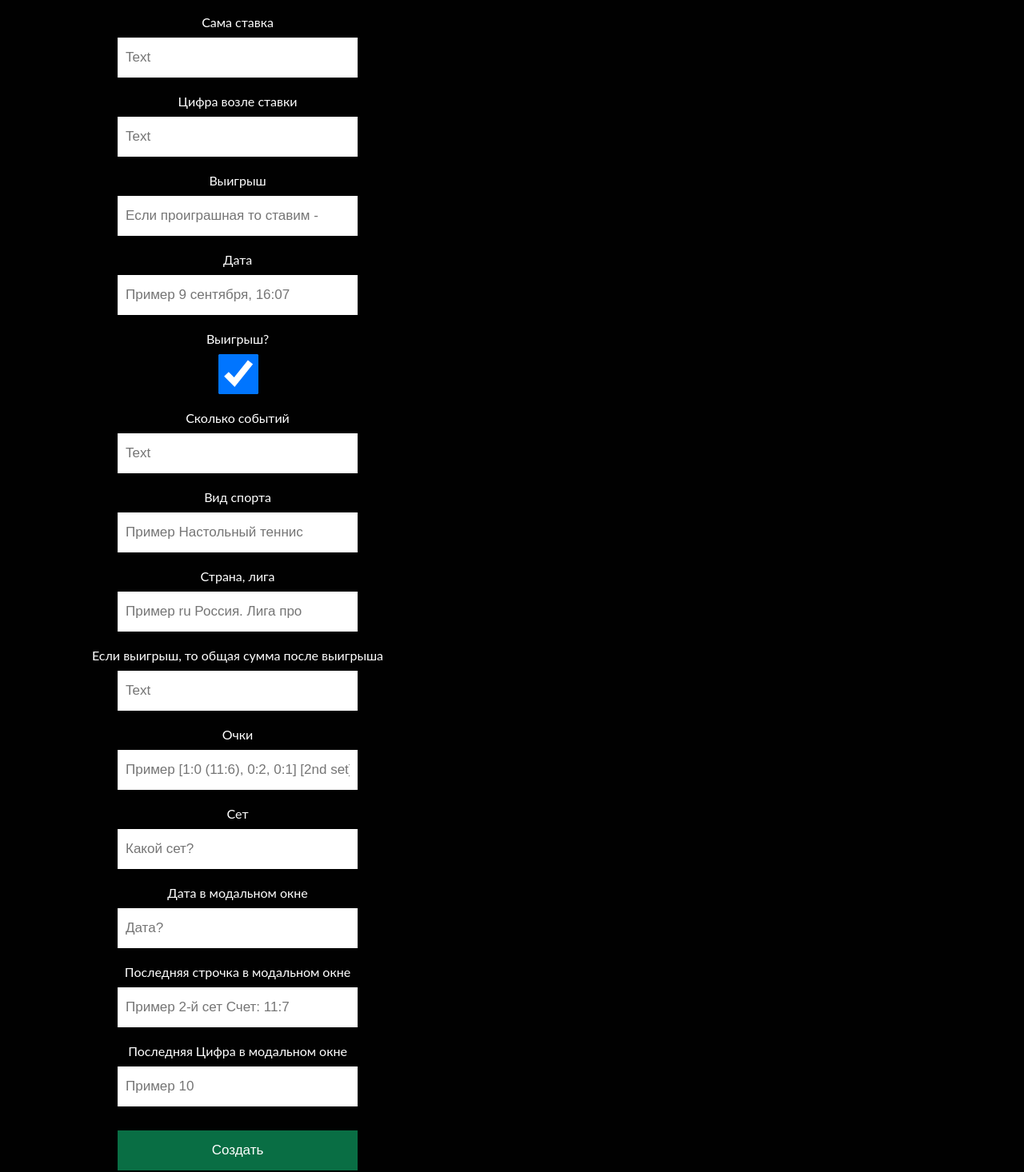
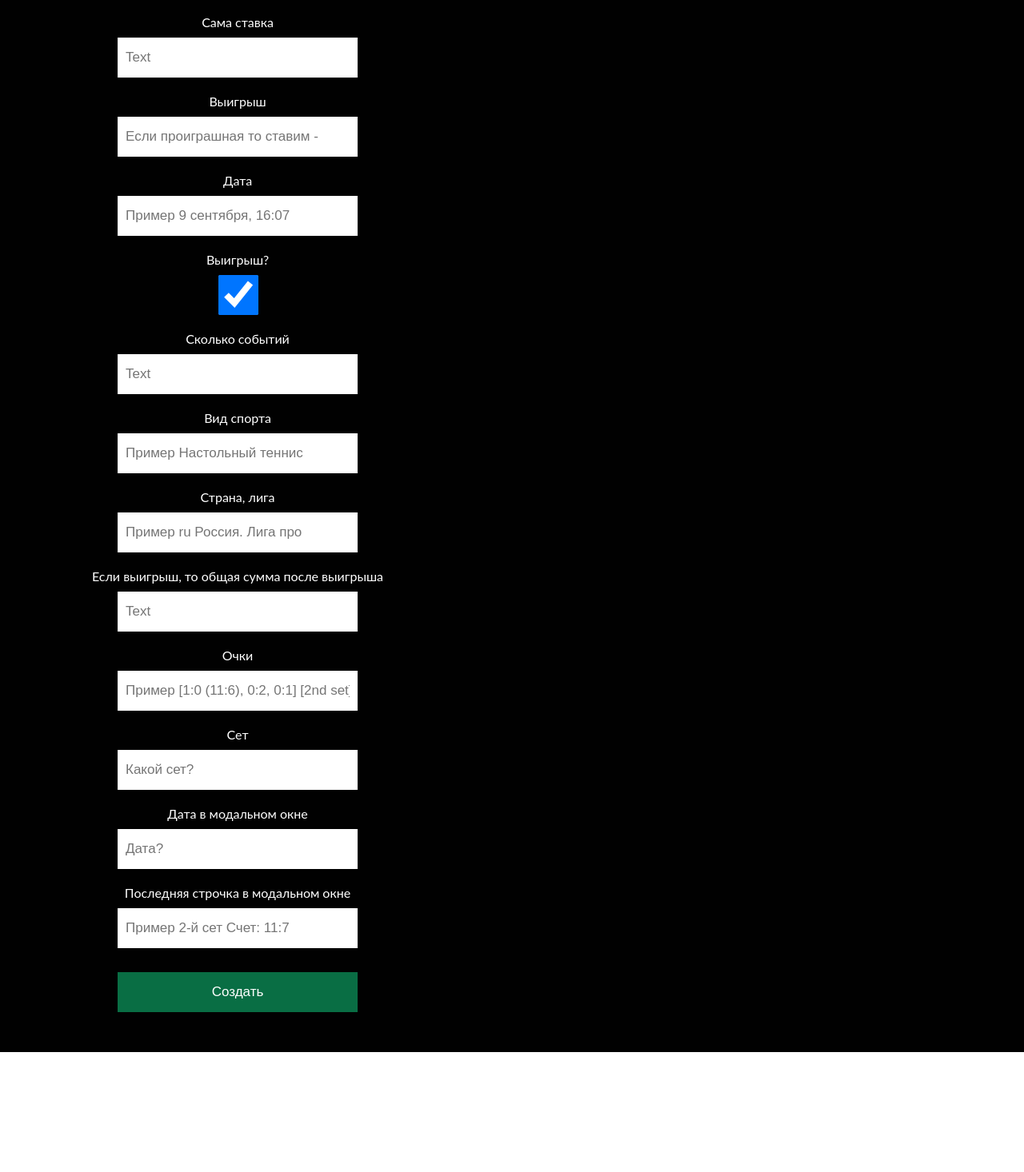
Before and after one commit to Chupserso/betSite, a React (Create React App) app: page / in a window 1280 px wide. Shown: the part 1491-2957 px from the top of the page at 80% size. After the commit the page ends 2807 px from the top, so only its background shows below. Built offline with nearby package versions, Linux system fonts and the light colour scheme.

Commit message:
4 commit

```diff
--- a/src/components/bet/Bet.js
+++ b/src/components/bet/Bet.js
@@ -63,6 +63,8 @@ export const Bet = (props) => {
     lastText={lastText}
     lastNumber={lastNumber} /> : null;
 
+    const winRuble = result == "Выигрыш" ? " ₽" : "";
+
     return (
         <>
             { modal }
@@ -98,7 +100,7 @@ export const Bet = (props) => {
                         </div>
                         <div className="bet-wrapper-item">
                             <span>Выигрыш</span>
-                            <div className={"number" + winCLassName}>{win} ₽</div>
+                            <div className={"number" + winCLassName}>{win} {winRuble}</div>
                         </div>
                         <img src={arrowRightImg} alt="arrow" />
                     </div>
--- a/src/components/betForm/BetForm.js
+++ b/src/components/betForm/BetForm.js
@@ -117,9 +117,6 @@ export const BetForm = (props) => {
                 <label>Сама ставка</label>
                 <input type="text" value={bet} placeholder="Text" onChange={(e) => {setBet(e.target.value); }} />
 
-                <label>Цифра возле ставки</label>
-                <input type="text" value={betNumber} placeholder="Text" onChange={(e) => {setBetNumber(e.target.value); }} />
-
                 <label>Выигрыш</label>
                 <input type="text" value={win} placeholder="Если проиграшная то ставим -" onChange={(e) => {setWin(e.target.value); }} />
 
@@ -159,9 +156,6 @@ export const BetForm = (props) => {
 
                 <label>Последняя строчка в модальном окне</label>
                 <input type="text" value={lastText} placeholder="Пример 2-й сет Счет: 11:7"  onChange={(e) => {setLastText(e.target.value); }} />
-
-                <label>Последняя Цифра в модальном окне</label>
-                <input type="text" value={lastNumber} placeholder="Пример 10" onChange={(e) => {setLastNumber(e.target.value); }} />
         </form>
     );
 }
--- a/src/components/form/Form.js
+++ b/src/components/form/Form.js
@@ -147,9 +147,6 @@ export const Form = (props) => {
                 <label>Сама ставка</label>
                 <input type="text" value={bet} placeholder="Text" onChange={(e) => setBet(e.target.value)} />
 
-                <label>Цифра возле ставки</label>
-                <input type="text" value={betNumber} placeholder="Text" onChange={(e) => setBetNumber(e.target.value)} />
-
                 <label>Выигрыш</label>
                 <input type="text" value={win} placeholder="Если проиграшная то ставим -" onChange={(e) => setWin(e.target.value)} />
 
@@ -184,9 +181,6 @@ export const Form = (props) => {
                 <label>Последняя строчка в модальном окне</label>
                 <input type="text" value={lastText} placeholder="Пример 2-й сет Счет: 11:7"  onChange={(e) => setLastText(e.target.value)} />
 
-                <label>Последняя Цифра в модальном окне</label>
-                <input type="text" value={lastNumber} placeholder="Пример 10" onChange={(e) => setLastNumber(e.target.value)} />
-
                 <input type="submit" className="create-btn" value="Создать" />
             </form>
             <form method="post" onSubmit={onDeleteForm}>
--- a/src/components/modal/Modal.js
+++ b/src/components/modal/Modal.js
@@ -81,7 +81,7 @@ export const Modal = (props) => {
                     <div>
                         <span className="modal-span">Ставка {span}</span>
                     </div>
-                    <div>{betNumber}</div>
+                    <div>{coef}</div>
                 </div>
                 <div className="modal-main">
                     <div>
@@ -109,7 +109,7 @@ export const Modal = (props) => {
                         </div>
                         <div className="modal-info-item">
                             <span className="modal-span">{lastText}</span>
-                            <span className="modal-span">{lastNumber}</span>
+                            <span className="modal-span">{coef}</span>
                         </div>
                     </div>
                 </div>
```
Also changed, not shown: 2 other files (tests, documents, lock files or other folders).
